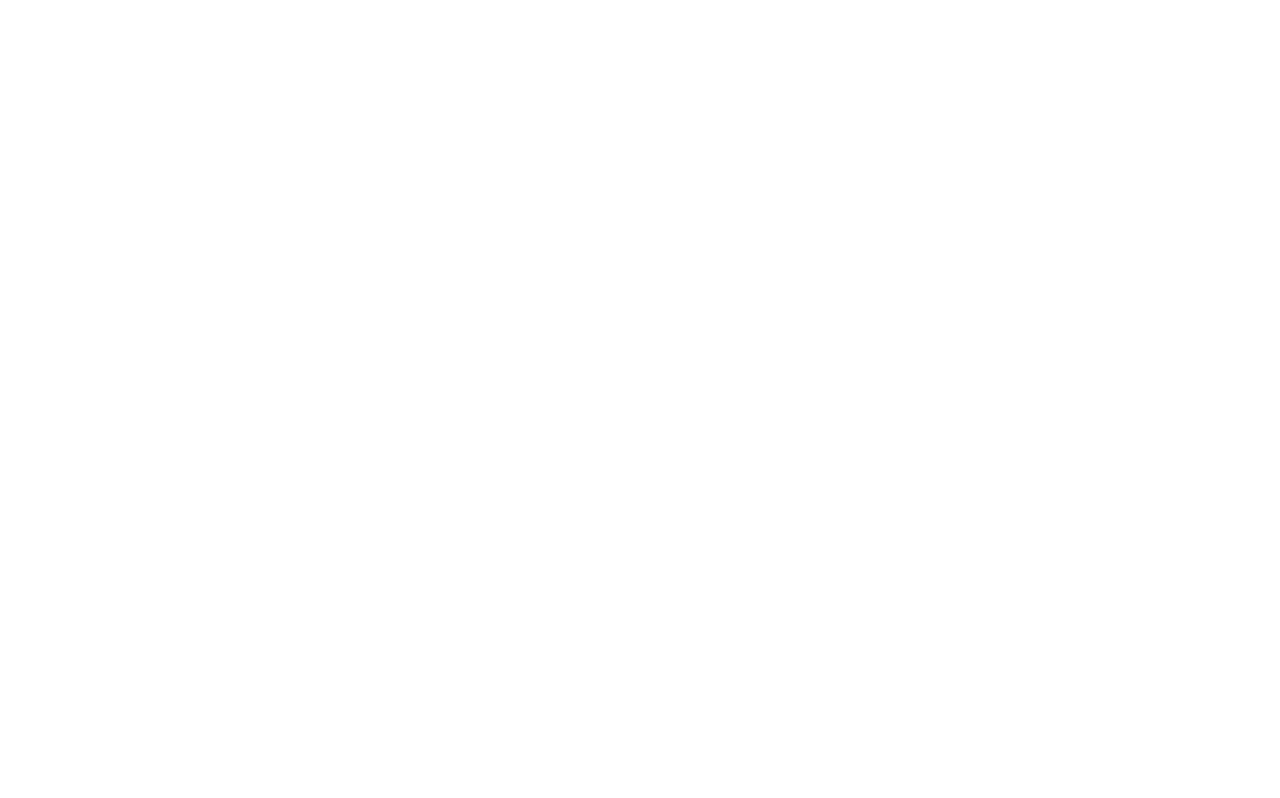
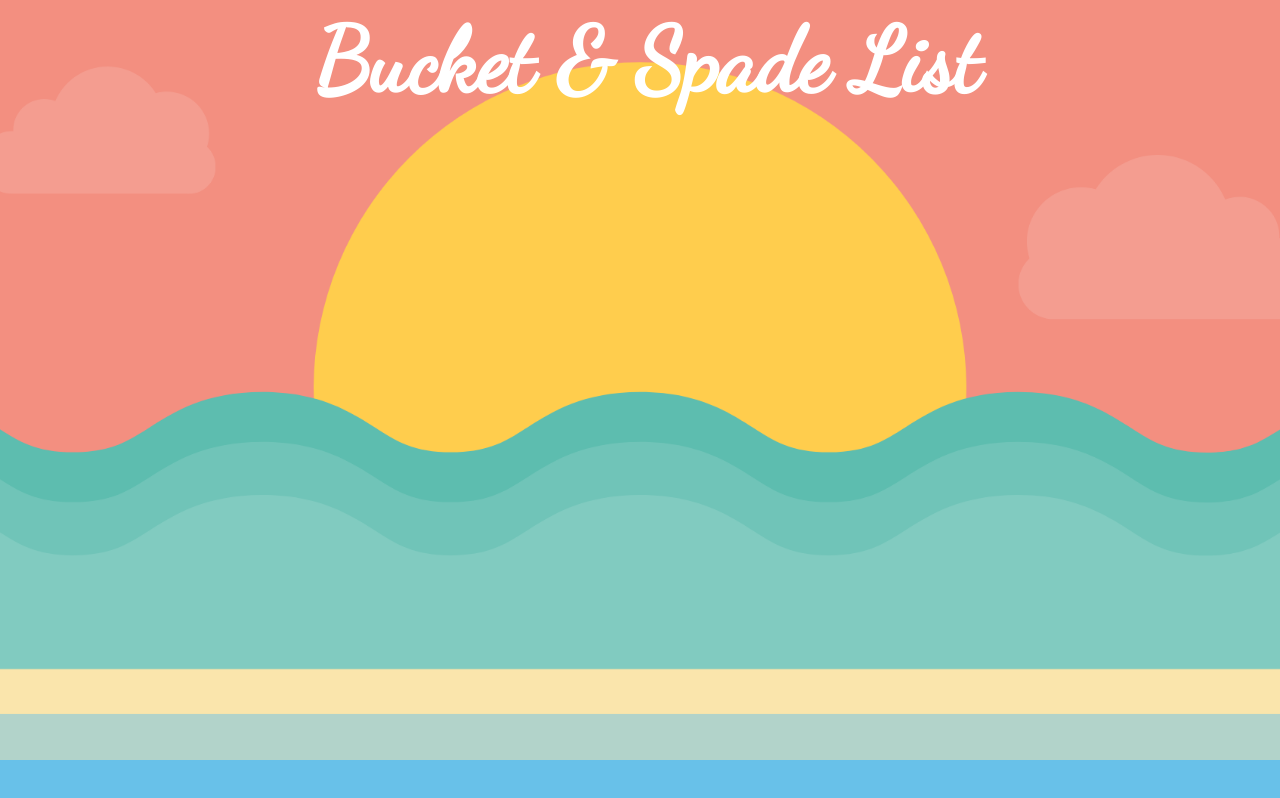
Before and after one commit to CrugBarat/bucket_list_JavaScript, a plain HTML site: page index.html in a window 1280 px wide. Drawn offline with Linux system fonts and the light colour scheme.

Commit message:
adds background image and font family

```diff
--- a/css/style.css
+++ b/css/style.css
@@ -0,0 +1,17 @@
+body {
+  background-image: url('beach.png');
+  background-position: center;
+  background-repeat: no-repeat;
+  background-size: cover;
+  width: 100vw;
+  height: 100vh;
+  font-family: 'Dancing Script';
+}
+
+h1 {
+  font-size: 7vw;
+  color: white;
+  text-align: center;
+  margin: 0;
+  padding: 0;
+}
--- a/index.html
+++ b/index.html
@@ -4,11 +4,12 @@
   <meta charset="UTF-8">
   <meta name="viewport" content="width=device-width, initial-scale=1.0">
   <meta http-equiv="X-UA-Compatible" content="ie=edge">
+  <link href='https://fonts.googleapis.com/css?family=Dancing+Script' rel='stylesheet'>
   <link rel="stylesheet" href="css/style.css">
   <script src="js/app.js"></script>
-  <title>Document</title>
+  <title>Bucket & Spade List</title>
 </head>
 <body>
-
+<h1>Bucket & Spade List</h1>
 </body>
 </html>
```
Also changed, not shown: css/beach.png (added).
